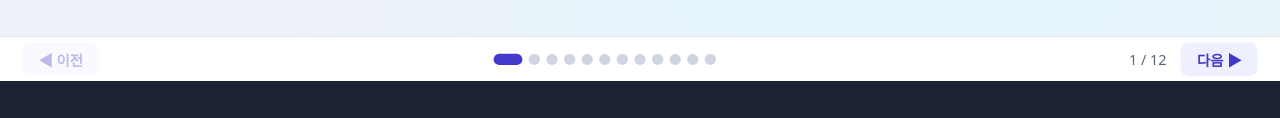
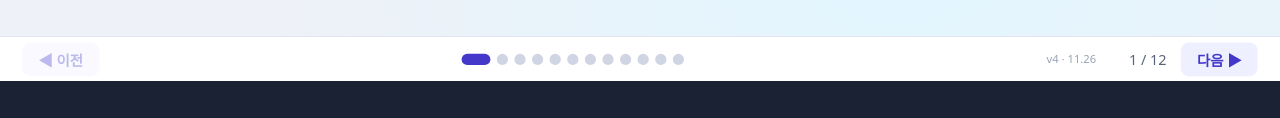
Before and after one commit to asy922018/1234, a plain HTML site: page spectrophotometer.html in a window 1280 px wide. Shown: the part 679-797 px from the top of the page. Drawn offline with Linux system fonts and the light colour scheme.

Commit message:
하단 바에 버전 표시 추가
Co-Authored-By: Claude Opus 5.5 <noreply@anthropic.com>
Claude-Session: https://claude.ai/code/session_01Jtfy8Ex86fMzaYKVmH2oLo

```diff
--- a/spectrophotometer.html
+++ b/spectrophotometer.html
@@ -563,6 +563,7 @@ canvas{display:block;width:100%;height:100%}
   <footer class="navbar">
     <button class="navbtn" id="prevBtn">◀ 이전</button>
     <div id="dots"></div>
+    <span style="font-size:14px;color:#9aa3b5" title="버전">v4 · 11.26</span>
     <span id="pageNum"></span>
     <button class="navbtn" id="nextBtn">다음 ▶</button>
   </footer>
```
